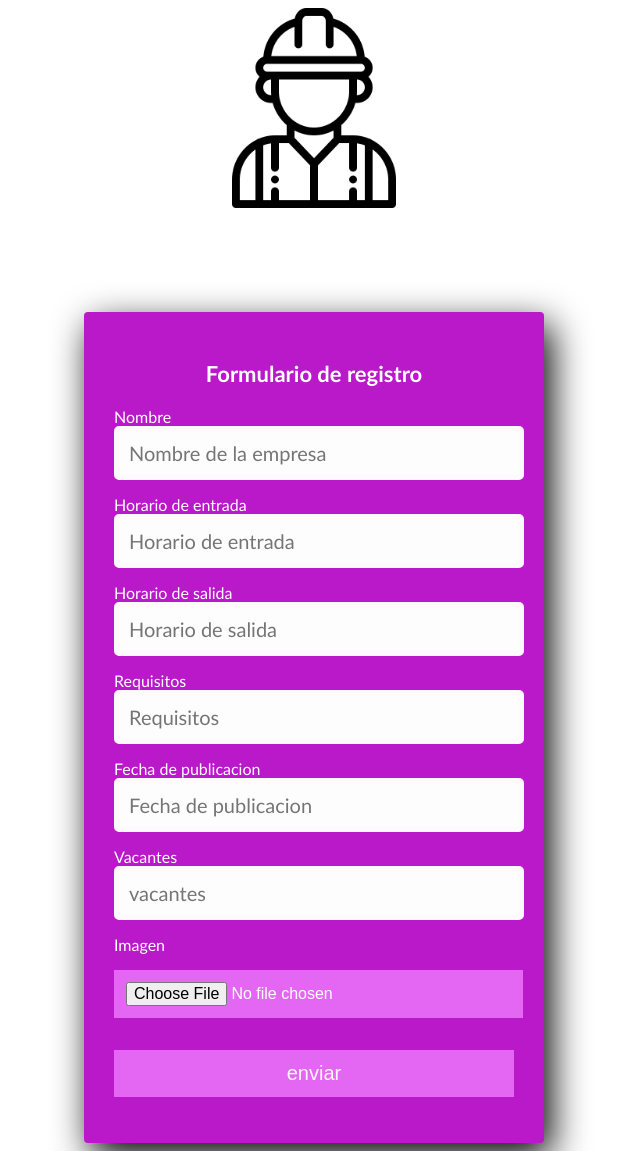
After one commit to juanjo2326/H.Ayuntamiento, a PHP site: page /trabajadores/agregar_trabajo.php in a window 1280 px wide. The commit adds this page. Shown: the whole page, without its empty margins (326-966 px from the left). Run offline with PHP 8.4, Linux system fonts and the light colour scheme; some libraries are stand-ins or nearby versions.

Commit message:
composicion de registro trabajo

```diff
--- a/css/trabajo.css
+++ b/css/trabajo.css
@@ -0,0 +1,61 @@
+
+/*parte de registro trabajo*/
+
+
+.form-register{
+    width: 400px;
+    background-color: rgb(186, 25, 201);
+    padding: 30px;
+    margin: auto;
+    margin-top: 100px;
+    border-radius: 4px;
+
+    font-family: 'calibri';
+    color: #fff;
+    box-shadow: 7px 13px 37px #000;
+}
+
+.form-register h1{
+    font-size: 22px;
+    margin-bottom: 20px;
+}
+
+.controls{
+    width: 95%;
+    background: rgb(253, 253, 253);
+    padding: 10px;
+    border-radius: 5px;
+    margin-bottom: 15px;
+    border: 5px solid rgb(252, 250, 252);
+    font-family: 'calibri';
+    font-size: 20px;
+
+
+}
+
+.form-register p{
+    height: 40px;
+    text-align: center;
+    font-size: 18px;
+
+}
+
+.form-register .botons{
+    width: 400px;
+    background: rgb(227, 103, 243);
+    border: none;
+    padding: 12px;
+    color: rgb(252, 248, 251);
+    margin: 16px 0;
+    font-size: 20px;
+}
+
+.form-register .subir{
+    width: 385px;
+    background: rgb(227, 103, 243);
+    border: none;
+    padding: 12px;
+    color: white;
+    margin: 16px 0;
+    font-size: 16px;
+}
--- /dev/null
+++ b/trabajadores/agregar_trabajo.php
@@ -0,0 +1,60 @@
+<?php
+
+include "../conexion.php";
+
+?>
+
+<!DOCTYPE html>
+<html lang="en">
+<head>
+    <meta charset="UTF-8">
+    <title>Registrar Trabajo</title>
+    <link rel="stylesheet" type="text/css"href="../css/trabajo.css">
+    <script type="text/javascript" src="./js/jquery-1.10.2.js"></script>
+</head>
+<body>
+    <header>
+    <center><img src="../imagenes/trabajo.PNG" width="200" id="logotrabajo"></center>
+
+    <section class="form-register">
+    <center><h1>Formulario de registro</h1></center>
+    <form action="altatrabajo.php" method = "post" enctype="multipart/form-data">
+          <!--<fieldset>-->
+              Nombre <br>
+              <input class="controls" type="text" placeholder="Nombre de la empresa" name="nombre" required>
+          <!-- </fieldset>-->
+          <!--<fieldset>-->
+              Horario de entrada <br>
+              <input class="controls" type="text" placeholder="Horario de entrada" name="horario_entrada" required>
+          <!-- </fieldset>-->
+         <!--<fieldset>-->
+              Horario de salida <br>
+              <input class="controls" type="text" placeholder="Horario de salida" name="horario_salida" required>
+          <!-- </fieldset>-->
+         <!--<fieldset>-->
+              Requisitos <br>
+              <input class="controls" type="text" placeholder="Requisitos" name="requisitos" required>
+          <!-- </fieldset>-->
+         <!--<fieldset>-->
+              Fecha de publicacion <br>
+              <input class="controls" type="text" placeholder="Fecha de publicacion" name="fecha_publi" required>
+          <!-- </fieldset>-->
+          <!--<fieldset>-->
+              Vacantes <br>
+              <input class="controls" type="text" placeholder="vacantes" name="vacantes" required>
+          <!-- </fieldset>-->
+          <!--<fieldset>-->
+              Imagen <br>
+              <input class="subir" type="file" placeholder="Imagen" name="file" required>
+          <!-- </fieldset>-->
+          <input class="botons" type="submit" name="accion" value="enviar" class="Reagistrar">
+
+
+    </form>
+</section>
+</header>
+
+
+
+</body>
+</html>
--- a/trabajadores/inicio_trabajo.php
+++ b/trabajadores/inicio_trabajo.php
@@ -50,9 +50,9 @@
         </div>
         </div>
         <h3>Cuentas con una empresa y ocupas trabajadores registra aqui</h3>
-    <a href="./registro_trabajo.php">Registrar Trabajo</a>
+    <a href="./agregar_trabajo.php">Registrar Trabajo</a>
     </header>
-
+s
       <section>
           <?php
                include '../conexion.php';
```
Also changed, not shown: altatrabajo.php (+57 -1 lines), css/estilos.css (+4 -9 lines), trabajadores/ragistro_trabajo.php (deleted, +0 -57 lines).
